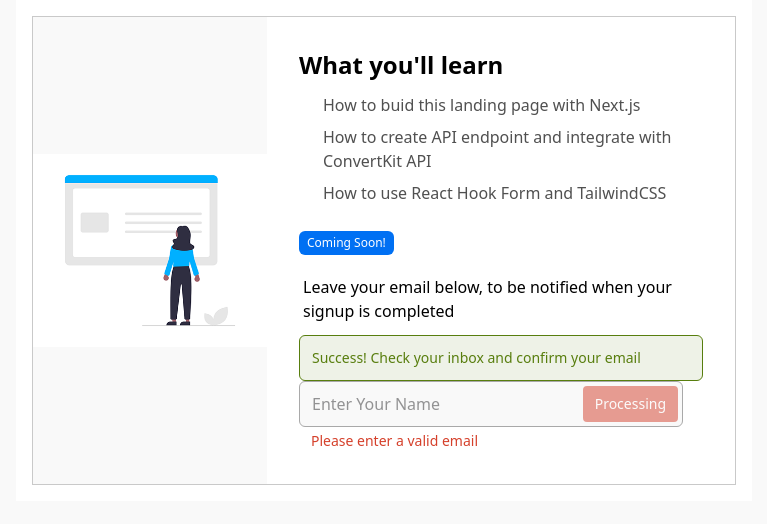
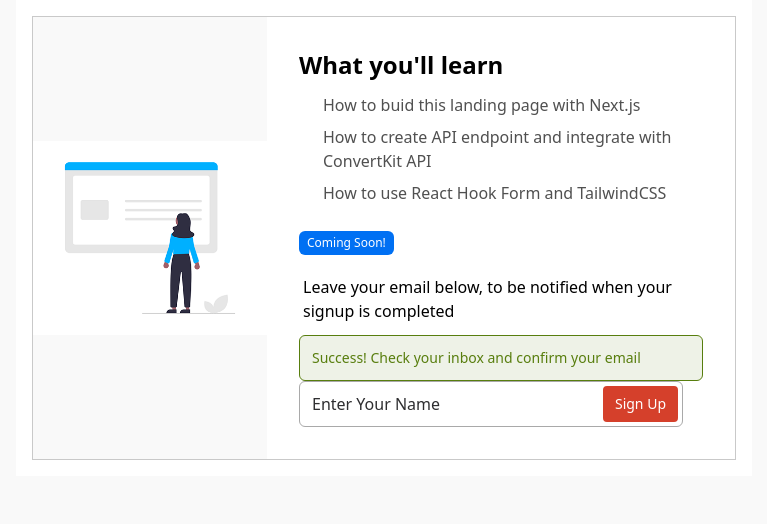
Before and after one commit to andrewstepanets/nextjs-sandbox, a Next.js app: page / in a window 1280 px wide. Shown: the top 524 px of the page, without its empty margins (256-1023 px from the left). Built offline with nearby package versions, Linux system fonts and the light colour scheme; some icons are missing.

Commit message:
Added react hook form

```diff
--- a/package.json
+++ b/package.json
@@ -14,6 +14,7 @@
     "postcss": "^8.2.1",
     "react": "17.0.1",
     "react-dom": "17.0.1",
+    "react-hook-form": "^6.13.1",
     "tailwindcss": "^2.0.2"
   }
 }
--- a/src/pages/components/SignupForm.js
+++ b/src/pages/components/SignupForm.js
@@ -1,4 +1,5 @@
 import classNames from 'classnames';
+import { useForm } from 'react-hook-form';
 
 const ErrorMessage = ({ message }) => (
     <p className="text-sm px-3 mt-1 text-red-500 inline-block">
@@ -12,8 +13,9 @@ const SuccessMessage = () => (
 )
 const SignupForm = ({ title }) => {
 
+    const { handleSubmit, register, errors } = useForm();
 
-    const isLoading = true;
+    const isLoading = false;
 
     const formClass = classNames({
         "flex items-center border rounded-md border-gray-300 p-1 focus-within:border-blue-500 focus-within:ring-4": true,
@@ -30,16 +32,26 @@ const SignupForm = ({ title }) => {
         "opacity-50 cursor-not-allowed": isLoading
     })
 
+    const onSubmit = data => console.log({ data })
+
     return (
         <div>
             <p className="p-1 mb-2">{title}</p>
             <SuccessMessage />
-            <form className="max-w-sm">
+            <form className="max-w-sm" onSubmit={handleSubmit(onSubmit)}>
                 <div className={formClass}>
                     <input
                         className={inputClass}
                         disabled={isLoading}
                         type="text"
+                        name="email"
+                        ref={register({
+                            required: "Email is required.",
+                            pattern: {
+                                value: /^[a-z0-9._%+-]+@[a-z0-9.-]+\.[a-z]{2,4}$/,
+                                message: "Please enter a valid email"
+                            },
+                        })}
                         placeholder="Enter Your Name"
                         aria-label="Full name"
                     />
@@ -48,7 +60,7 @@ const SignupForm = ({ title }) => {
                         {!isLoading ? "Sign Up" : "Processing"}
                     </button>
                 </div>
-                <ErrorMessage message="Please enter a valid email" />
+                {errors?.email && <ErrorMessage message={errors.email.message} />}
             </form>
         </div>
     )
```
Also changed, not shown: 1 other file (tests, documents, lock files or other folders).
